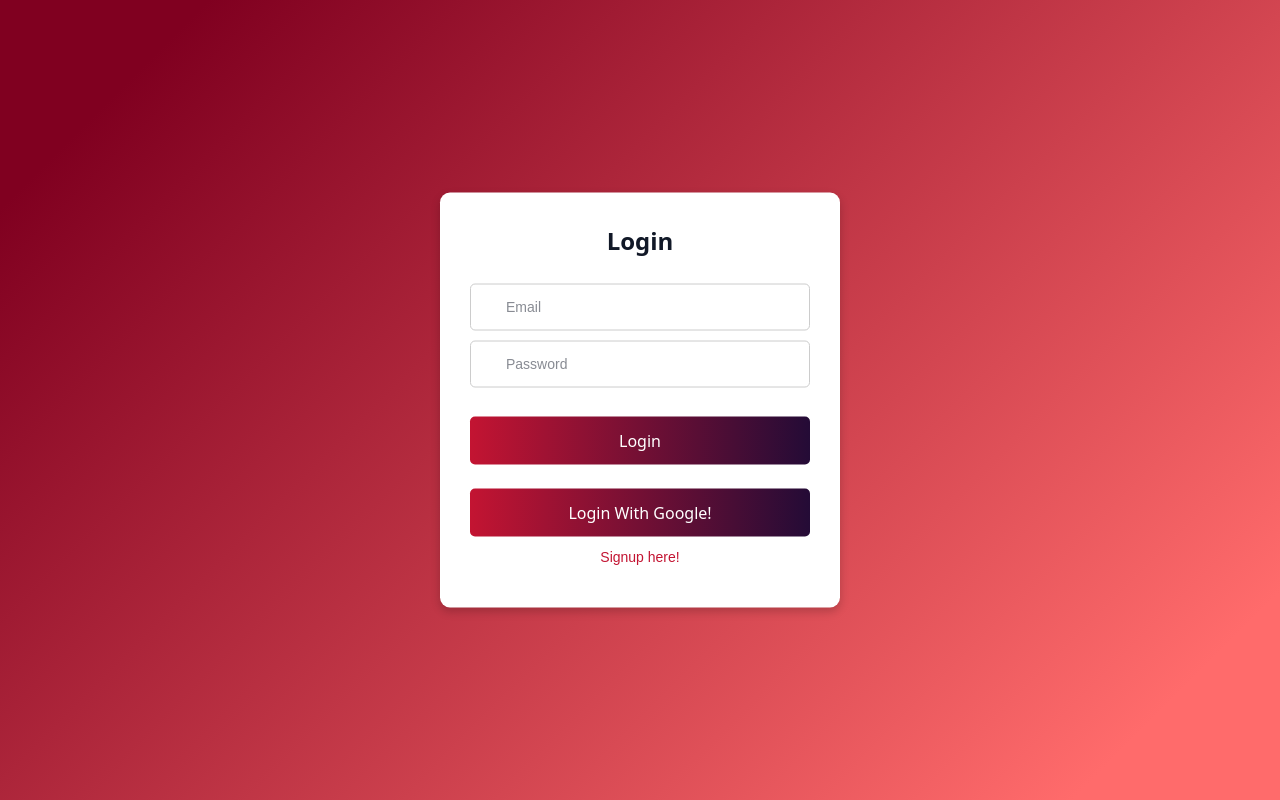
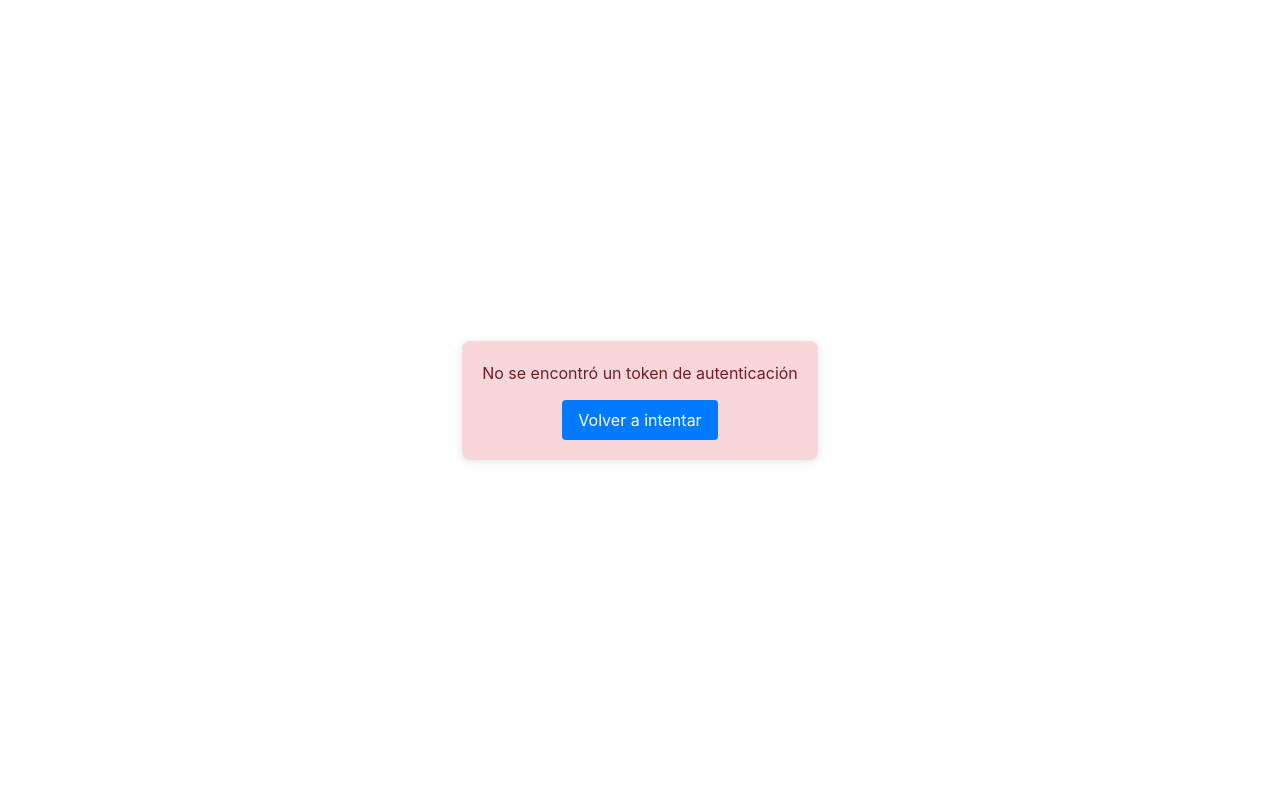
Before and after one commit to wonderiing/barry-front, a Vue app: page /auth/success in a window 1280 px wide. Before the commit this address led to /login. Built offline with nearby package versions, Linux system fonts and the light colour scheme; no server answers.

Commit message:
auth succes view

```diff
--- a/src/views/auth/AuthSuccess.vue
+++ b/src/views/auth/AuthSuccess.vue
@@ -1,46 +1,84 @@
 <template>
-    <h1>Hola</h1>
+  <div class="auth-success">
+    <div v-if="loading" class="loading">
+      <p>Iniciando sesión...</p>
+    </div>
+    <div v-else-if="error" class="error">
+      <p>{{ error }}</p>
+      <button @click="redirectToLogin">Volver a intentar</button>
+    </div>
+  </div>
 </template>
 
-<script setup lang="ts">
-import { onMounted } from 'vue';
+<script setup>
+import { ref, onMounted } from 'vue';
 import { useRouter } from 'vue-router';
-import axios from 'axios';
-import { jwtDecode } from 'jwt-decode';
-import type{ TokenDecoded } from '@/interfaces/token.interface';
-const API_URL = import.meta.env.VITE_API_URL;
 
-
+// Estado reactivo
+const loading = ref(true);
+const error = ref(null);
 const router = useRouter();
 
-onMounted(async () => {
+// Procesar el token de autenticación
+const processAuthToken = () => {
   try {
-    const response = await axios.get(`${API_URL}/get-token`, {
-      withCredentials: true,
-    });
-    const token = response.data.token;
+    // Obtener el token de la URL
+    const urlParams = new URLSearchParams(window.location.search);
+    const token = urlParams.get('token');
 
-    if (token) {
+    if (!token) {
+      error.value = 'No se encontró un token de autenticación';
+      loading.value = false;
+      return;
+    }
 
-      const decodedToken = jwtDecode<TokenDecoded>(token);
-      const userId = decodedToken.userId;
-      const exp = decodedToken.exp;
+    // Guardar el token en localStorage
+    localStorage.setItem('authToken', token);
 
-      console.log(decodedToken)
+    // Redireccionar a la página principal o dashboard
+    router.push('/dashboard');
+  } catch (err) {
+    console.error('Error al procesar el token:', err);
+    error.value = 'Ocurrió un error al procesar la autenticación';
+    loading.value = false;
+  }
+};
 
-      localStorage.setItem('user_id', String(userId));
-      localStorage.setItem('token', token);
-      localStorage.setItem('expiresIn', String(exp));
+const redirectToLogin = () => {
+  router.push('/login');
+};
 
-      router.replace({ name: 'home' });
-    } else {
-      alert('No token found');
-      router.replace({ name: 'login' });
-    }
-  } catch (error) {
-    console.error("Error al obtener el token:", error);
-    alert('Login failed');
-    router.replace({ name: 'login' });
-  }
+// Ejecutar cuando el componente se monte
+onMounted(() => {
+  processAuthToken();
 });
 </script>
+
+<style scoped>
+.auth-success {
+  display: flex;
+  justify-content: center;
+  align-items: center;
+  height: 100vh;
+  text-align: center;
+}
+.loading, .error {
+  padding: 20px;
+  border-radius: 8px;
+  box-shadow: 0 2px 10px rgba(0,0,0,0.1);
+  max-width: 400px;
+}
+.error {
+  color: #721c24;
+  background-color: #f8d7da;
+}
+button {
+  margin-top: 15px;
+  padding: 8px 16px;
+  background-color: #007bff;
+  color: white;
+  border: none;
+  border-radius: 4px;
+  cursor: pointer;
+}
+</style>
```
